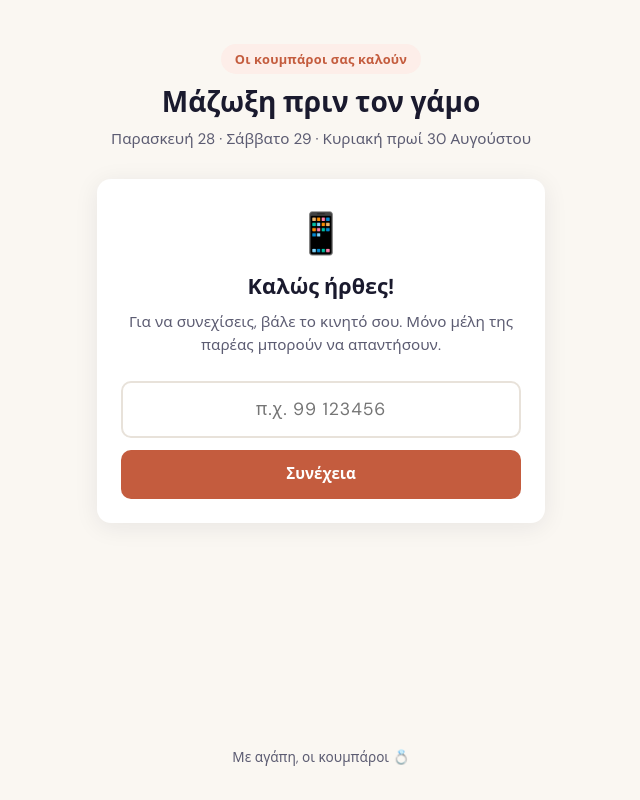
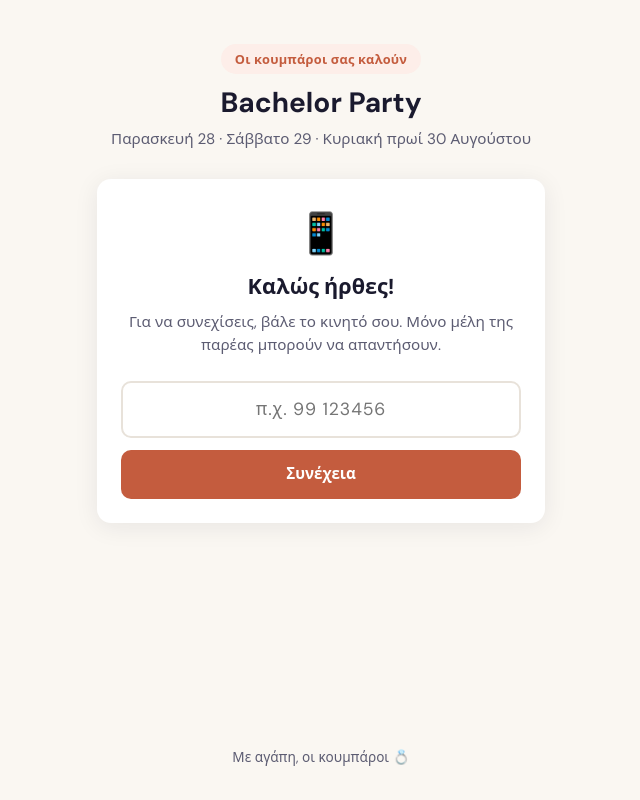
Before and after one commit to Cidirilk/bachelor.github.io, a React (Vite) app in the folder frontend/: page / in a window 1280 px wide. Shown: the whole page, without its empty margins (319-959 px from the left). Built offline with nearby package versions, Linux system fonts and the light colour scheme; no server answers.

Commit message:
few updates

```diff
--- a/frontend/index.html
+++ b/frontend/index.html
@@ -4,7 +4,7 @@
     <meta charset="UTF-8" />
     <meta name="viewport" content="width=device-width, initial-scale=1.0" />
     <meta name="description" content="RSVP για τη μάζωξη πριν τον γάμο" />
-    <title>Μάζωξη πριν τον γάμο — RSVP</title>
+    <title>Bachelor Party</title>
     <link rel="preconnect" href="https://fonts.googleapis.com" />
     <link rel="preconnect" href="https://fonts.gstatic.com" crossorigin />
     <link
--- a/frontend/src/App.jsx
+++ b/frontend/src/App.jsx
@@ -48,7 +48,7 @@ export default function App() {
     <div className="app">
       <header className="hero">
         <p className="hero__badge">Οι κουμπάροι σας καλούν</p>
-        <h1 className="hero__title">Μάζωξη πριν τον γάμο</h1>
+        <h1 className="hero__title">Bachelor Party</h1>
         <p className="hero__dates">
           Παρασκευή 28 · Σάββατο 29 · Κυριακή πρωί 30 Αυγούστου
         </p>
```
Also changed, not shown: 1 other file (tests, documents, lock files or other folders).
